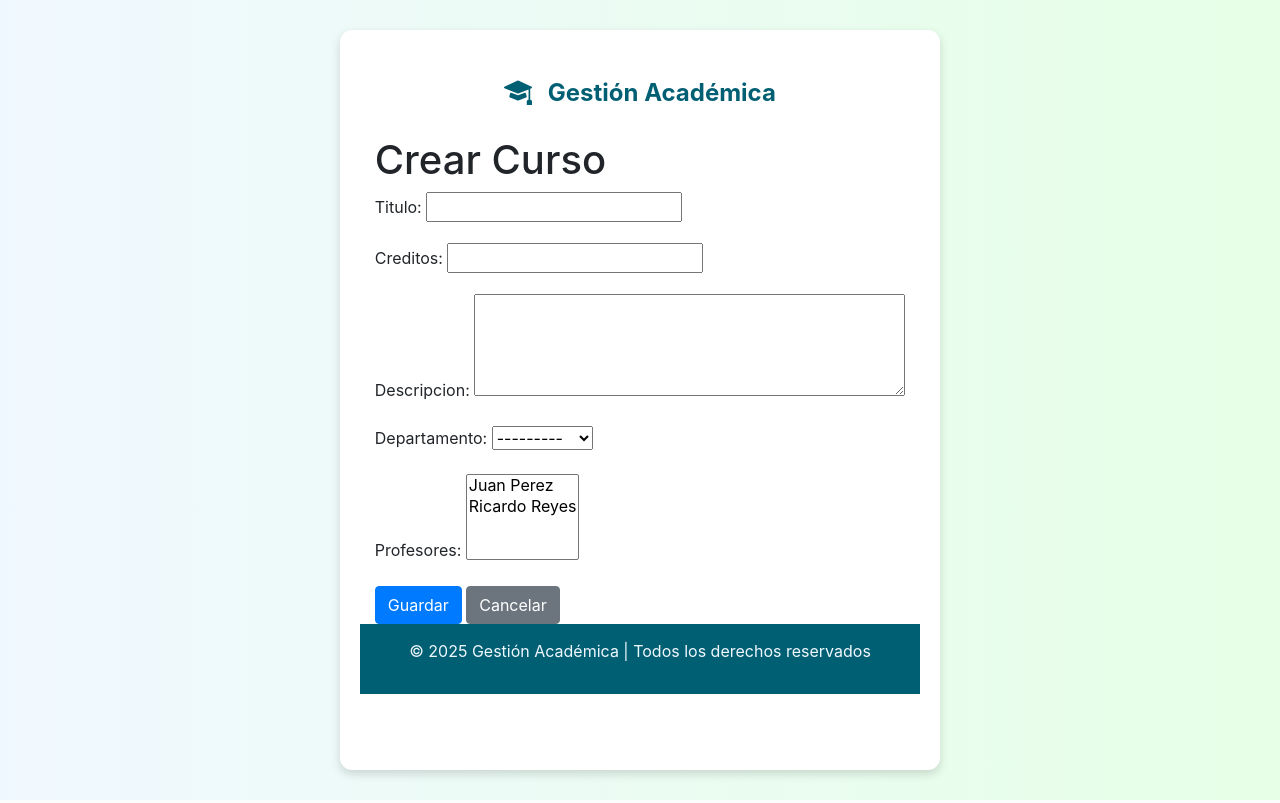
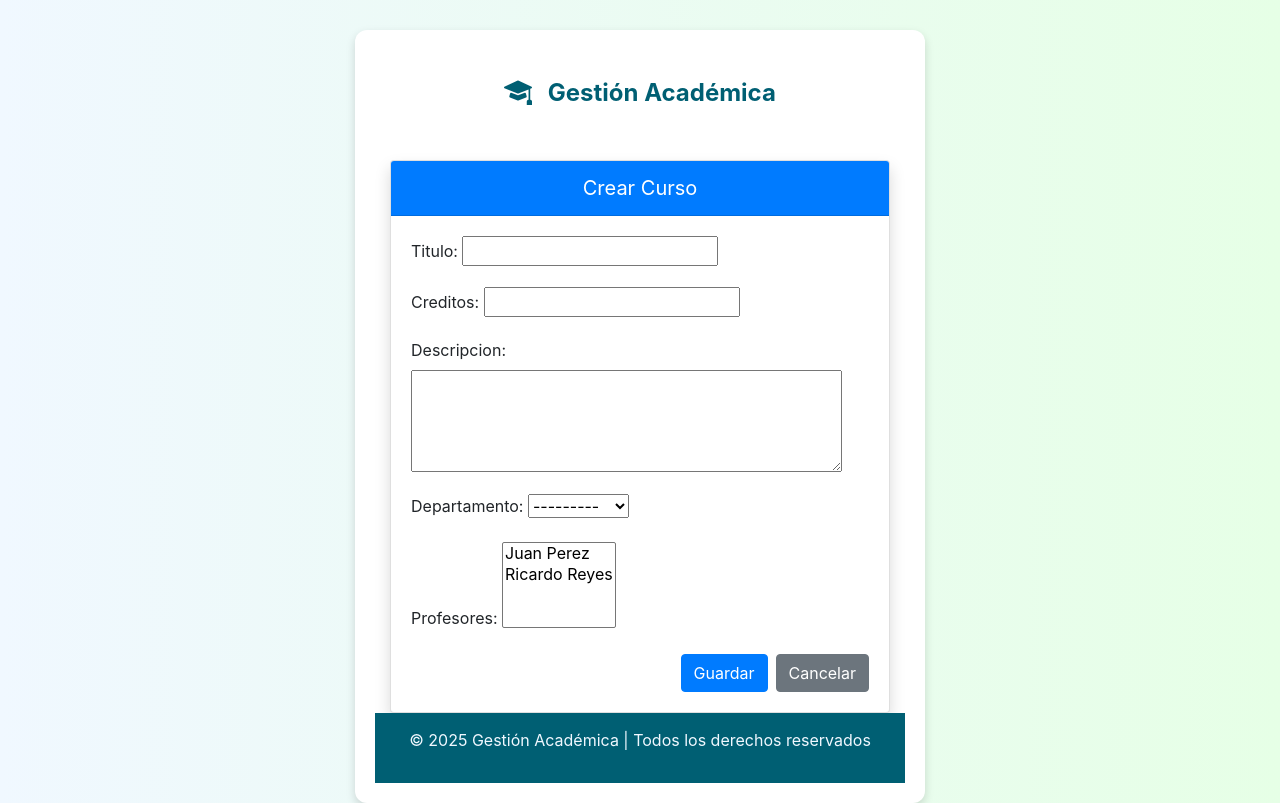
Before and after one commit to juliankaGaray/universidad_contoso, a Django app: page /cursos/crear/ in a window 1280 px wide. Run offline with Django 3.2, Linux system fonts and the light colour scheme; data comes from the database, SQL or seed files in the repository; some libraries are stand-ins or nearby versions.

Commit message:
Update crear_curso.html

```diff
--- a/gestion_academica/templates/gestion_academica/crear_curso.html
+++ b/gestion_academica/templates/gestion_academica/crear_curso.html
@@ -7,16 +7,36 @@
   <meta charset="UTF-8">
   <title>Crear Curso</title>
   <link rel="stylesheet" href="https://stackpath.bootstrapcdn.com/bootstrap/4.5.2/css/bootstrap.min.css">
+  <style>
+    .card {
+      max-width: 500px;
+      margin: auto;
+    }
+    .card-header {
+      background-color: #007bff;
+      color: white;
+      text-align: center;
+      font-size: 1.25rem;
+    }
+  </style>
 </head>
 <body>
-  <div class="container mt-4">
-    <h1>Crear Curso</h1>
-    <form method="post">
-      {% csrf_token %}
-      {{ form.as_p }}
-      <button type="submit" class="btn btn-primary">Guardar</button>
-      <a href="{% url 'lista_cursos' %}" class="btn btn-secondary">Cancelar</a>
-    </form>
+  <div class="container mt-5">
+    <div class="card shadow">
+      <div class="card-header">Crear Curso</div>
+      <div class="card-body">
+        <form method="post">
+          {% csrf_token %}
+          <div class="form-group">
+            {{ form.as_p }}
+          </div>
+          <div class="d-flex justify-content-end">
+            <button type="submit" class="btn btn-primary mr-2">Guardar</button>
+            <a href="{% url 'lista_cursos' %}" class="btn btn-secondary">Cancelar</a>
+          </div>
+        </form>
+      </div>
+    </div>
   </div>
 </body>
 {% endblock %}
```
